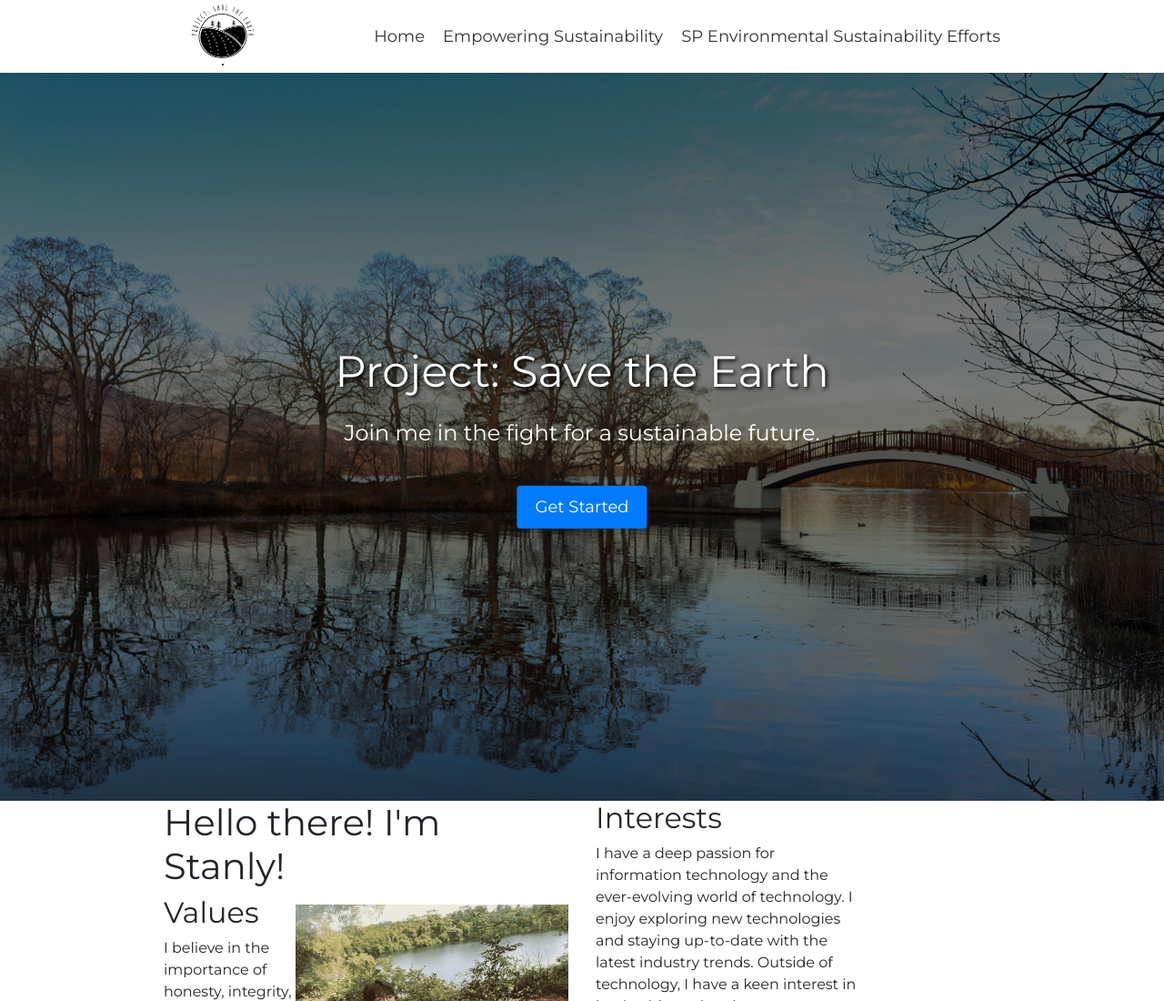
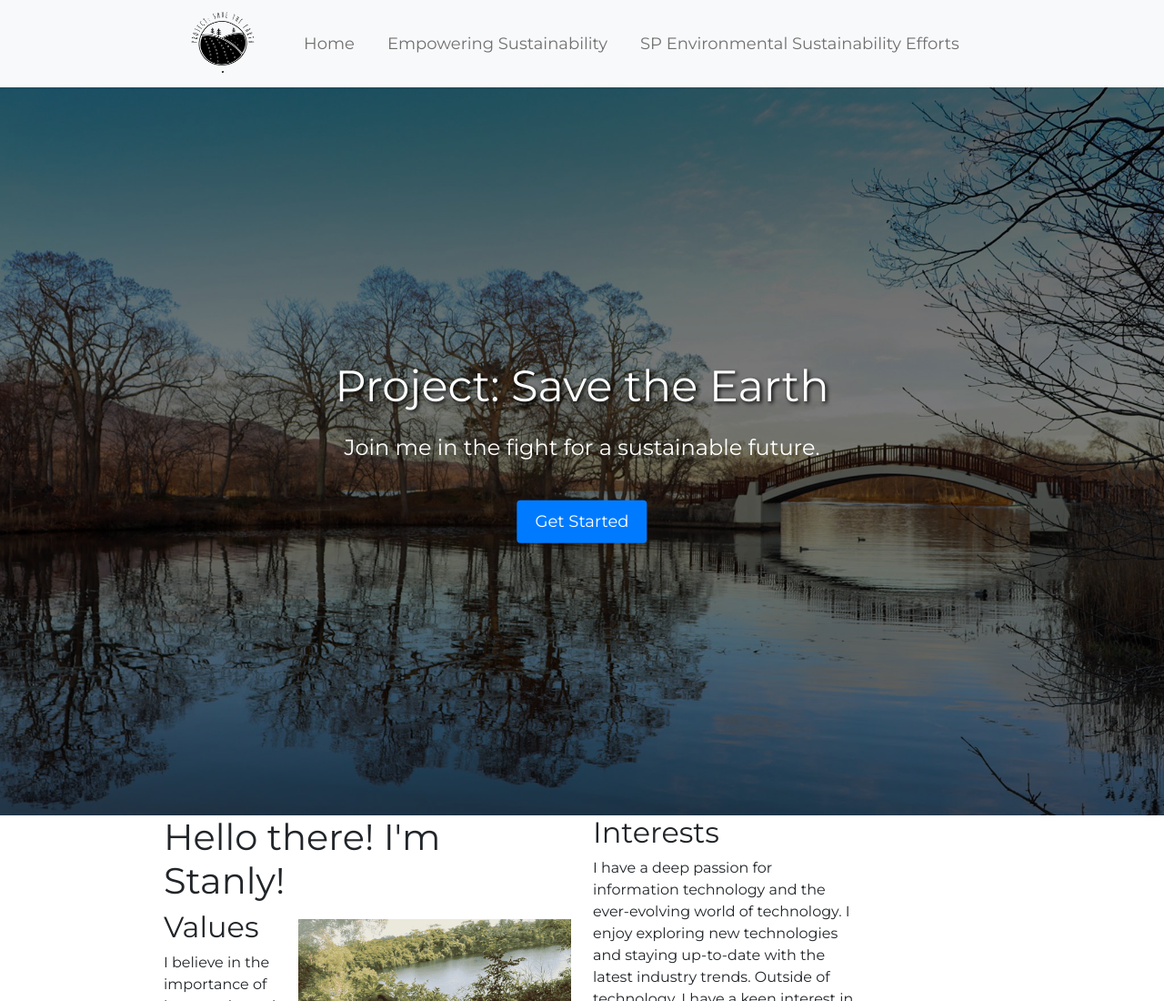
Before and after one commit to StepSisStuck/CA2-FED-SP-Y1, a plain HTML site: page Draft1/Index.html in a window 1280 px wide. Shown: the top 1100 px of the page at 91% size. Drawn offline with nearby package versions, Linux system fonts and the light colour scheme.

Commit message:
Update Index.html

```diff
--- a/Draft1/Index.html
+++ b/Draft1/Index.html
@@ -5,23 +5,30 @@
     <title>Project: Save the Earth</title>
     <meta charset="utf-8">
     <meta name="viewport" content="width=device-width, initial-scale=1.0">
-    <link rel="stylesheet" href="https://stackpath.bootstrapcdn.com/bootstrap/4.5.2/css/bootstrap.min.css">
+    <link href="https://cdn.jsdelivr.net/npm/bootstrap@5.0.2/dist/css/bootstrap.min.css" rel="stylesheet" integrity="sha384-EVSTQN3/azprG1Anm3QDgpJLIm9Nao0Yz1ztcQTwFspd3yD65VohhpuuCOmLASjC" crossorigin="anonymous">
     <link href="https://fonts.googleapis.com/css?family=Montserrat:400,700" rel="stylesheet">
     <link rel="stylesheet" href="CSS/style.css">
 </head>
 <body>
+
     <header>
-        <div class="container">
-            <a href="#"><img src="Image/Main_Logo.png" alt="Logo" width="130" height="130"></a>
-            <nav>
-                <ul>
-                    <li><a href="Index.html">Home</a></li>
-                    <li><a href="Empower.html">Empowering Sustainability</a></li>
-                    <li><a href="SP_Enviroment.html">SP Environmental Sustainability Efforts</a></li>
-                </ul>
-            </nav>
-        </div>
+        <nav class="navbar navbar-expand-lg navbar-light bg-light">
+            <div class="container">
+                <a class="navbar-brand" href="#"><img src="Image/Main_Logo.png" alt="Logo" width="130" height="130"></a>
+                <button class="navbar-toggler" type="button" data-toggle="collapse" data-target="#navbarNav" aria-controls="navbarNav" aria-expanded="false" aria-label="Toggle navigation">
+                    <span class="navbar-toggler-icon"></span>
+                </button>
+                <div class="collapse navbar-collapse" id="navbarNav">
+                    <ul class="navbar-nav ml-auto">
+                        <li class="nav-item"><a class="nav-link" href="Index.html">Home</a></li>
+                        <li class="nav-item"><a class="nav-link" href="Empower.html">Empowering Sustainability</a></li>
+                        <li class="nav-item"><a class="nav-link" href="SP_Enviroment.html">SP Environmental Sustainability Efforts</a></li>
+                    </ul>
+                </div>
+            </div>
+        </nav>
     </header>
+
 
     <main>
         <section class="hero">
@@ -97,6 +104,12 @@
         function closePopup() {
             document.getElementById("popup").style.display = "none";
         }
+
+
+
     </script>
+
+<script src="https://cdn.jsdelivr.net/npm/@popperjs/core@2.9.2/dist/umd/popper.min.js" integrity="sha384-IQsoLXl5PILFhosVNubq5LC7Qb9DXgDA9i+tQ8Zj3iwWAwPtgFTxbJ8NT4GN1R8p" crossorigin="anonymous"></script>
+<script src="https://cdn.jsdelivr.net/npm/bootstrap@5.0.2/dist/js/bootstrap.min.js" integrity="sha384-cVKIPhGWiC2Al4u+LWgxfKTRIcfu0JTxR+EQDz/bgldoEyl4H0zUF0QKbrJ0EcQF" crossorigin="anonymous"></script>
 </body>
 </html>
```
